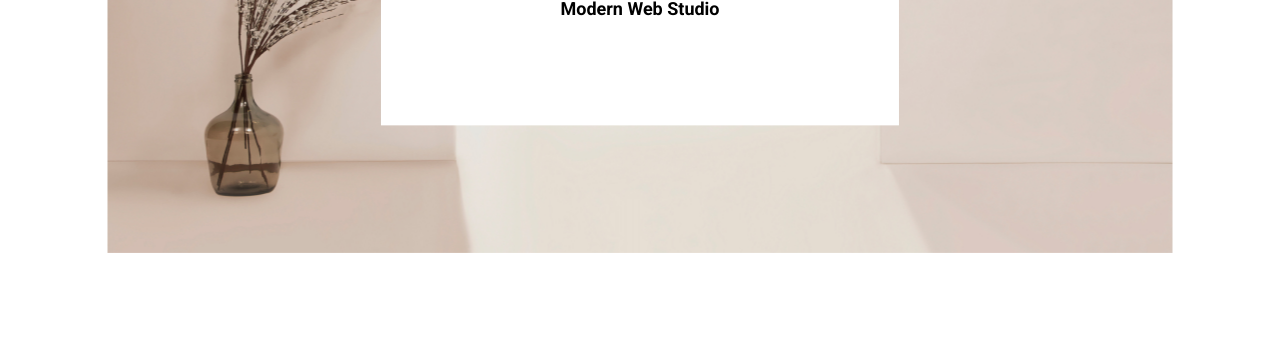
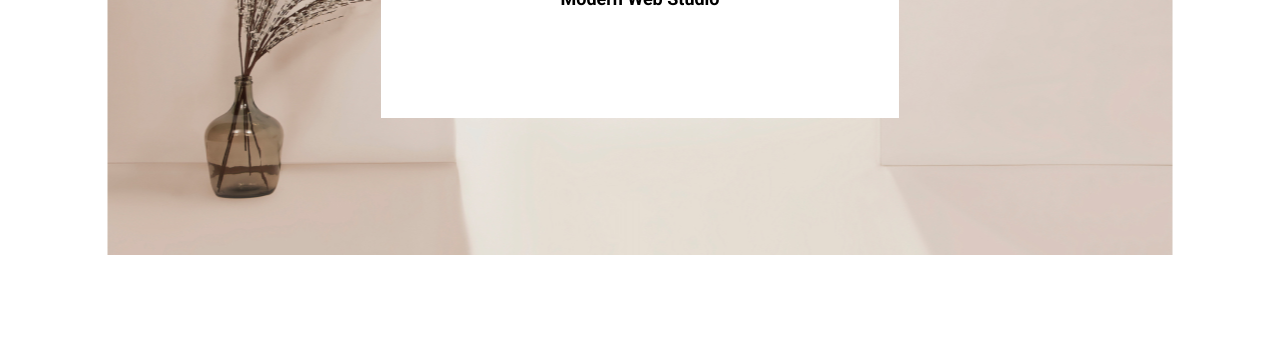
Before and after one commit to Olga160990/otus-css-zemlianskaia, a plain HTML site: page index.html in a window 1280 px wide. Shown: the part 460-800 px from the top of the page. Drawn offline with Linux system fonts and the light colour scheme; a web font is replaced by a local one.

Commit message:
style hero page

```diff
--- a/index.html
+++ b/index.html
@@ -25,9 +25,7 @@
             <a href="#strong-points">Strong points</a>
         </nav>
         <section class="studio">
-            <div class="mod">
                 <img src="/img/Mod_Studio.jpg" alt="Mod Studio">
-            </div>
             <div class="studio-text">
                 <h1>Mod Studio</h1>
                 <h2>Modern Web Studio</h2>
--- a/style/reset.css
+++ b/style/reset.css
@@ -1,86 +1,4 @@
-html,
-body,
-div,
-span,
-applet,
-object,
-iframe,
-h1,
-h2,
-h3,
-h4,
-h5,
-h6,
-p,
-blockquote,
-pre,
-a,
-abbr,
-acronym,
-address,
-big,
-cite,
-code,
-del,
-dfn,
-em,
-img,
-ins,
-kbd,
-q,
-s,
-samp,
-small,
-strike,
-strong,
-sub,
-sup,
-tt,
-var,
-b,
-u,
-i,
-center,
-dl,
-dt,
-dd,
-menu,
-ol,
-ul,
-li,
-fieldset,
-form,
-label,
-legend,
-table,
-caption,
-tbody,
-tfoot,
-thead,
-tr,
-th,
-td,
-article,
-aside,
-canvas,
-details,
-embed,
-figure,
-figcaption,
-footer,
-header,
-hgroup,
-main,
-menu,
-nav,
-output,
-ruby,
-section,
-summary,
-time,
-mark,
-audio,
-video {
+html,body,div,span,applet,object,iframe,h1,h2,h3,h4,h5h6,p,blockquote,pre,a,abbr,acronym,address,big,cite,code, del,dfn,em,img,ins,kbd,q,s,samp,small,strike,strong,sub,sup,tt,var,b,u,i,center,dl,dt,dd,menu,ol,ul,li,fieldset,form,label,legend,table,caption,tbody,tfoot,thead,tr,th,td,article,aside,canvas,details,embed,figure,figcaption,footer,header,hgroup,main,menu,nav,output,ruby,section,summary,time,mark,audio,video {
  margin: 0;
  padding: 0;
  border: 0;
@@ -90,18 +8,7 @@ video {
  box-sizing: border-box;
 }
 /* HTML5 display-role reset for older browsers */
-article,
-aside,
-details,
-figcaption,
-figure,
-footer,
-header,
-hgroup,
-main,
-menu,
-nav,
-section {
+article,aside,details,figcaption,figure,footer,header,hgroup,main,menu,nav,section {
  display: block;
 }
 /* HTML5 hidden-attribute fix for newer browsers */
@@ -109,13 +16,10 @@ section {
  display: none;
 }
 
-menu,
-ol,
-ul {
+menu,ol,ul {
  list-style: none;
 }
-blockquote,
-q {
+blockquote,q {
  quotes: none;
 }
 blockquote:before,
--- a/style/style.css
+++ b/style/style.css
@@ -68,8 +68,12 @@ body {
  max-height: 75rem;
 }
 
-.mod {
+img {
  position: absolute;
+ width: 100vw;
+ /* height: 100vh; */
+ min-height: 39.375rem;
+ max-width: 66.5625rem;
  top: 50%;
  left: 50%;
  transform: translate(-50%, -50%);
@@ -81,6 +85,7 @@ body {
  text-align: center;
  top: 50%;
  left: 50%;
+ min-height: 22.1875rem;
  transform: translate(-50%, -50%);
  background-color: white;
  padding: 8.125rem 4.3125rem;
@@ -92,7 +97,7 @@ h1 {
  font-size: 5rem;
  font-weight: 400;
  /* line-height: 6.5rem; */
- margin-bottom: 0.225em;
+ /* margin-bottom: 0.225em; */
 }
 
 h2 {
@@ -100,7 +105,7 @@ h2 {
  font-weight: 700;
  /* line-height: 1.3125rem; */
  /* margin-top: 1.35em; */
- margin-bottom: -1.35em;
+ margin-bottom: -1.2em;
 }
 
 .blockquote {
```
